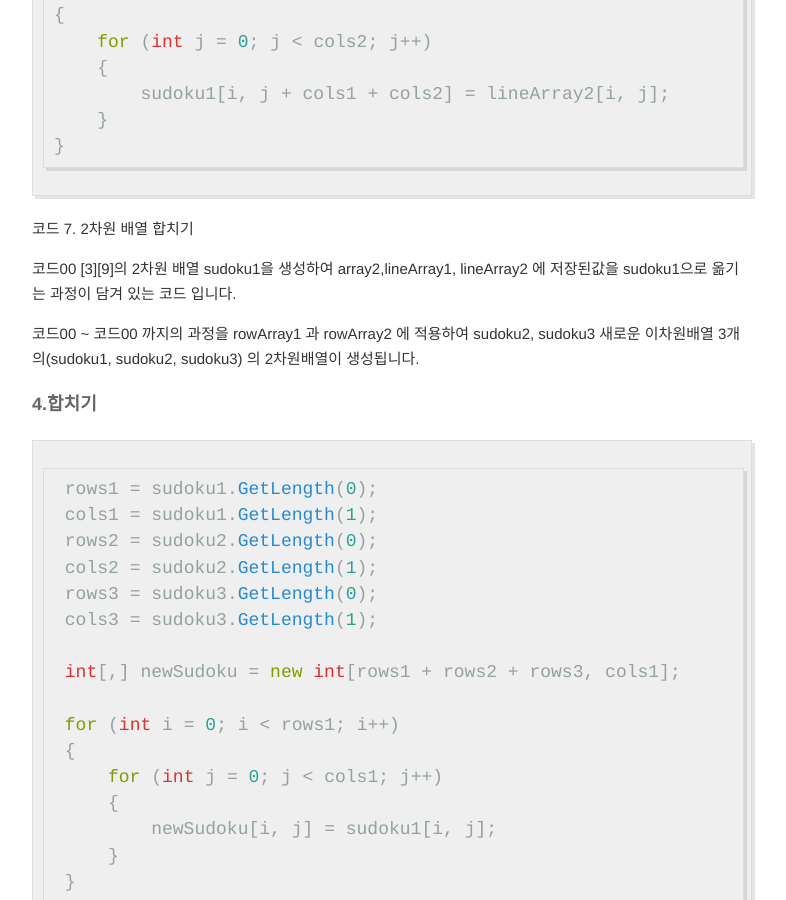
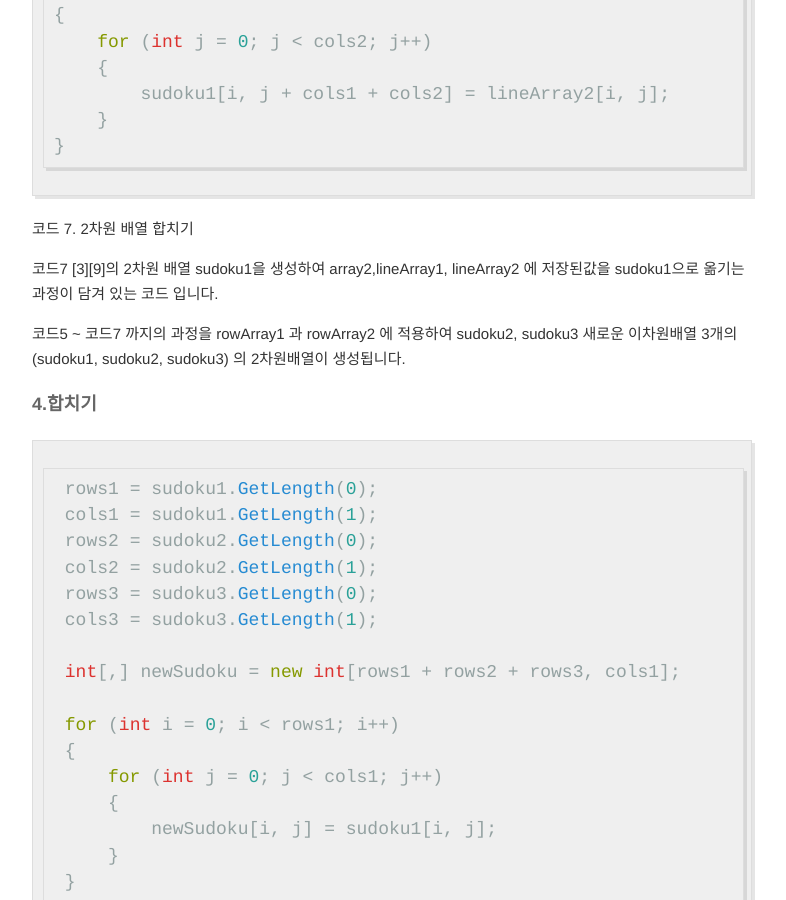
Before and after one commit to enmael/enmael.github.io, a Jekyll site: the page built from _posts/2024-7-10-sudoku .md, in a window 1280 px wide and 900 px high, scrolled down 9050 px. Shown: the whole window, without its empty margins (248-1034 px from the left). Built offline with Jekyll 4.4.1, drawn with Linux system fonts in a browser that asks for light colours; comment, search, counter and statistics services are not loaded.

Commit message:
Update 2024-7-10-sudoku .md

```diff
--- a/_posts/2024-7-10-sudoku .md
+++ b/_posts/2024-7-10-sudoku .md
@@ -423,12 +423,12 @@ for (int i = 0; i < rows2; i++)
 </span>
 
 <span style="font-size: 15px;">
-   코드00  [3][9]의 2차원 배열 sudoku1을 생성하여  array2,lineArray1, lineArray2 에 저장된값을  sudoku1으로 옮기는 과정이 담겨 있는 코드 입니다.
+   코드7 [3][9]의 2차원 배열 sudoku1을 생성하여  array2,lineArray1, lineArray2 에 저장된값을  sudoku1으로 옮기는 과정이 담겨 있는 코드 입니다.
 </span>
 
 
 <span style="font-size: 15px;">
-   코드00  ~ 코드00 까지의 과정을 rowArray1 과 rowArray2 에 적용하여 sudoku2, sudoku3 새로운 이차원배열 3개의(sudoku1, sudoku2, sudoku3)
+   코드5  ~ 코드7 까지의 과정을 rowArray1 과 rowArray2 에 적용하여 sudoku2, sudoku3 새로운 이차원배열 3개의(sudoku1, sudoku2, sudoku3)
   의 2차원배열이 생성됩니다.
 </span>
 
```
